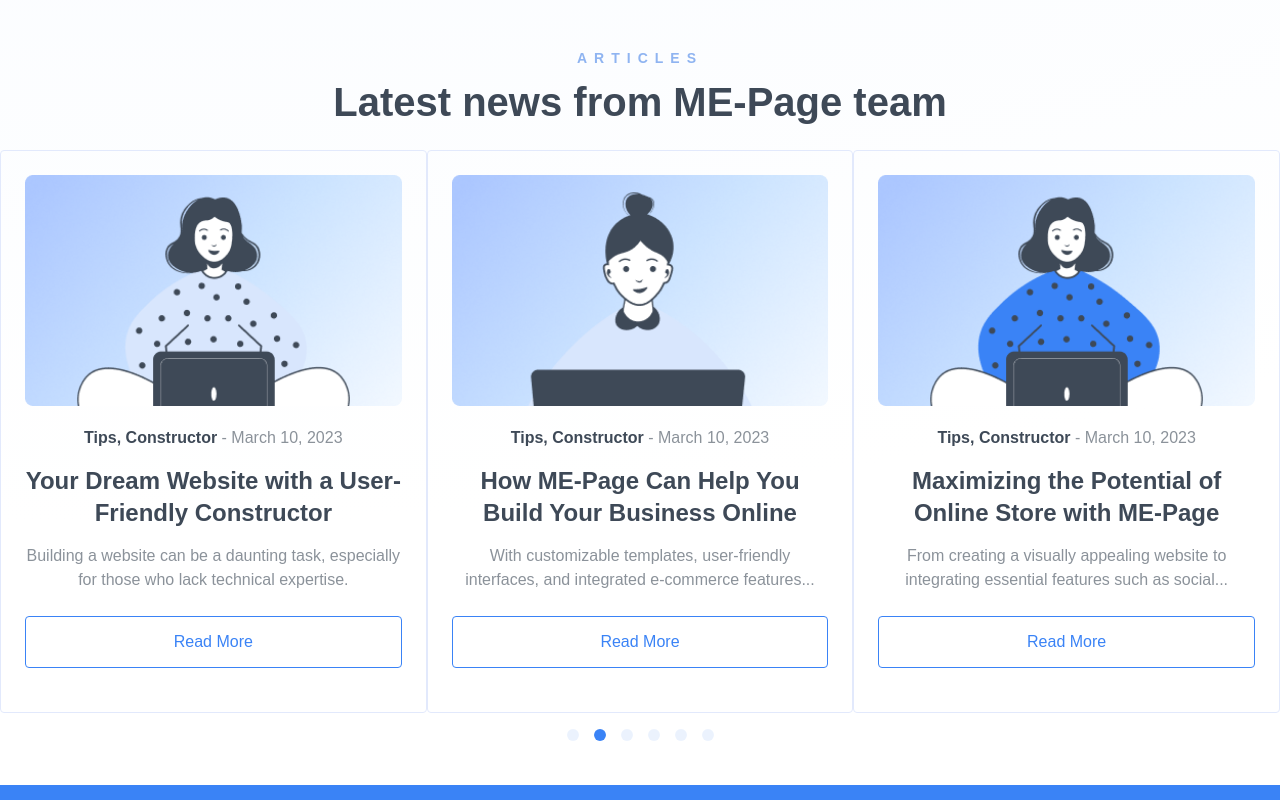
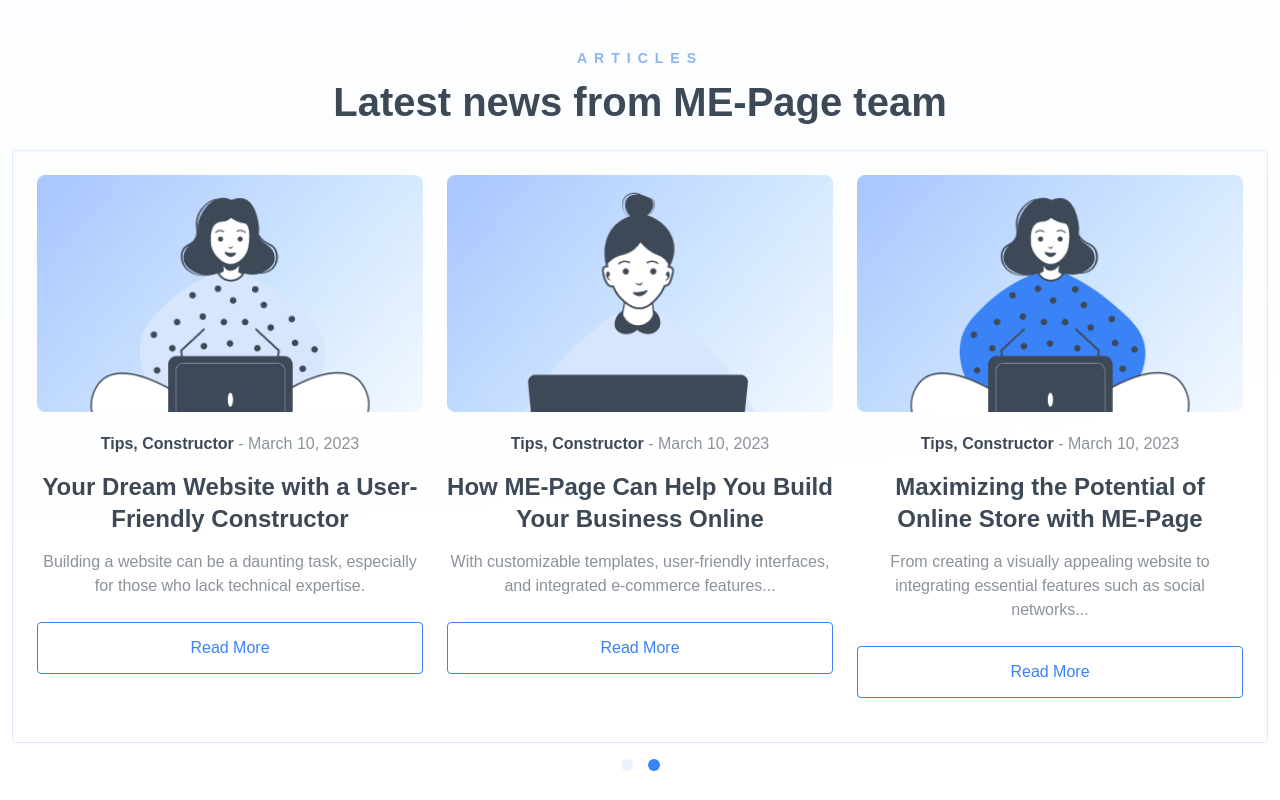
Before and after one commit to kovalevaMarina/mePage, a React (Create React App) app: page /#/ in a window 1280 px wide. Shown: the part 7460-8260 px from the top of the page. Built offline with nearby package versions, Linux system fonts and the light colour scheme.

Commit message:
Add media styles for articles section

```diff
--- a/src/components/Articles/Articles.js
+++ b/src/components/Articles/Articles.js
@@ -12,7 +12,8 @@
 import ButtonPress from "../Button/Button";
 
 function Articles() {
-  const articalsData = [
+  const articlesData = [
+    [
       {
         imgUrl: articalFirst,
         textTopic: "Tips, Constructor",
@@ -37,8 +38,11 @@
         textTime: " - March 10, 2023",
         title: "Maximizing the Potential of Online Store with ME-Page",
         description:
-        "From creating a visually appealing website to integrating essential features such as social...",
+          "From creating a visually appealing website to integrating essential features such as social networks...",
       },
+    ],
+
+    [
       {
         imgUrl: articalFirst,
         textTopic: "Tips, Constructor",
@@ -63,8 +67,9 @@
         textTime: " - March 10, 2023",
         title: "Maximizing the Potential of Online Store with ME-Page",
         description:
-        "From creating a visually appealing website to integrating essential features such as social...",
+          "From creating a visually appealing website to integrating essential features such as social networks...",
       },
+    ],
   ];
 
   return (
@@ -74,12 +79,11 @@
         <h2 className="title-h2 fs-1 text-center">
           Latest news from ME-Page team
         </h2>
-        <Row>
-          <Carousel>
-            {articalsData.map((artical) => {
+        <Carousel className="d-lg-none">
+          {articlesData.flat().map((artical) => {
             return (
-                <Col xs={12} lg={4}>
               <Carousel.Item>
+                <div>
                   <img
                     src={artical.imgUrl}
                     className="d-block w-100"
@@ -103,12 +107,50 @@
                       value={"Read More"}
                     />
                   </Carousel.Caption>
+                </div>
               </Carousel.Item>
+            );
+          })}
+        </Carousel>
+        <Carousel className="d-none d-lg-block">
+          {articlesData.map((item) => {
+            return (
+              <Carousel.Item>
+                <Row>
+                  {item.map((article) => {
+                    return (
+                      <Col lg={4}>
+                        <img
+                          src={article.imgUrl}
+                          className="d-block w-100"
+                          alt={`Artical about ${article.title}`}
+                        />
+                        <Carousel.Caption>
+                          <p className="fs-m ln-m fw-400 color-grey400">
+                            <span className="fw-700 color-grey700">
+                              {article.textTopic}
+                            </span>
+                            {article.textTime}
+                          </p>
+                          <h3 className="fs-l ln-xl fw-700 color-grey700 my-xs">
+                            {article.title}
+                          </h3>
+                          <p className="fs-m ln-m fw-400 color-grey400 mb-s">
+                            {article.description}
+                          </p>
+                          <ButtonPress
+                            variant={"outline-primary"}
+                            value={"Read More"}
+                          />
+                        </Carousel.Caption>
                       </Col>
                     );
                   })}
+                </Row>
+              </Carousel.Item>
+            );
+          })}
         </Carousel>
-        </Row>
       </Container>
     </section>
   );
--- a/src/components/Articles/Articles.scss
+++ b/src/components/Articles/Articles.scss
@@ -49,15 +49,15 @@
   }
 }
 
-@media screen and (min-width: $md) {
-  .carousel {
-    &-inner {
-      display: flex;
-    }
+// @media screen and (min-width: $md) {
+//   .carousel {
+//     &-inner {
+//       display: flex;
+//     }
 
-    &-item {
-      flex: 0 0 50%;
-      display: block;
-    }
-  }
-}
+//     &-item {
+//       flex: 0 0 50%;
+//       display: block;
+//     }
+//   }
+// }
```
Lines whose indentation alone changed are shown as unchanged.
